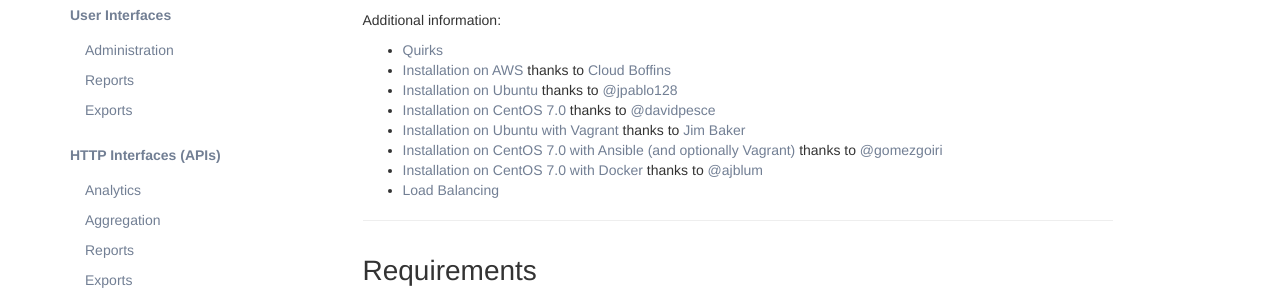
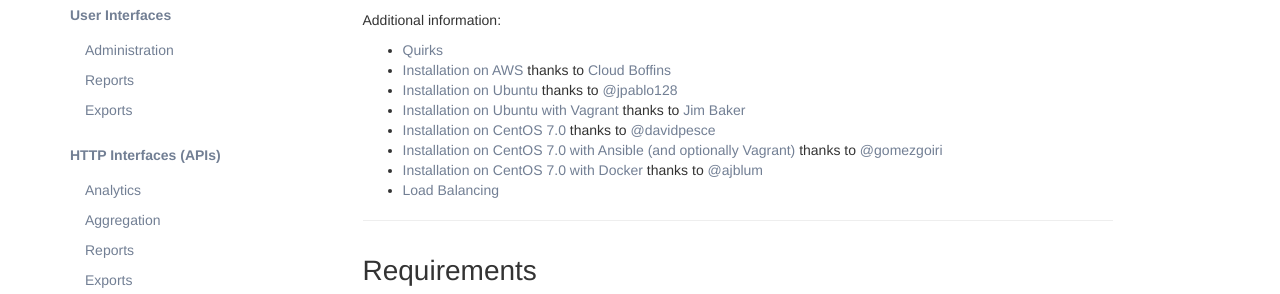
Before and after one commit to LearningLocker/docs, a Jekyll site: the page built from src/installation.md, in a window 1280 px wide. Shown: the part 265-559 px from the top of the page. Built offline with Jekyll 4.4.1, drawn with Linux system fonts in a browser that asks for light colours; nearby versions of some CDN libraries.

Commit message:
Reorders guides for easier reading.

```diff
--- a/src/installation.md
+++ b/src/installation.md
@@ -16,8 +16,8 @@ Additional information:
 - [Quirks](#quirks)
 - [Installation on AWS](http://cloudboffins.com/advanced-projects/learning-locker-lrs-free-server-part-1/) thanks to [Cloud Boffins](http://cloudboffins.com)
 - [Installation on Ubuntu](http://www.jpablo128.com/how_to_install_learning_locker/) thanks to [@jpablo128](https://twitter.com/jpablo128)
+- [Installation on Ubuntu with Vagrant](http://www.jmblog.org/blog/2015/02/03/learning-locker-vagrant) thanks to [Jim Baker](http://www.jmblog.org)
 - [Installation on CentOS 7.0](https://gist.github.com/davidpesce/7d6e1b81594ecbc72311) thanks to [@davidpesce](https://github.com/davidpesce)
-- [Installation on Ubuntu with Vagrant](http://www.jmblog.org/blog/2015/02/03/learning-locker-vagrant) thanks to [Jim Baker](http://www.jmblog.org)
 - [Installation on CentOS 7.0 with Ansible (and optionally Vagrant)](https://github.com/gomezgoiri/learninglocker-centos7) thanks to [@gomezgoiri](https://github.com/gomezgoiri)
 - [Installation on CentOS 7.0 with Docker](https://github.com/LearningLocker/docs/issues/15) thanks to [@ajblum](https://github.com/ajblum)
 - [Load Balancing](http://learninglocker.net/2015/04/01/load-balancing-learning-locker/)
```
